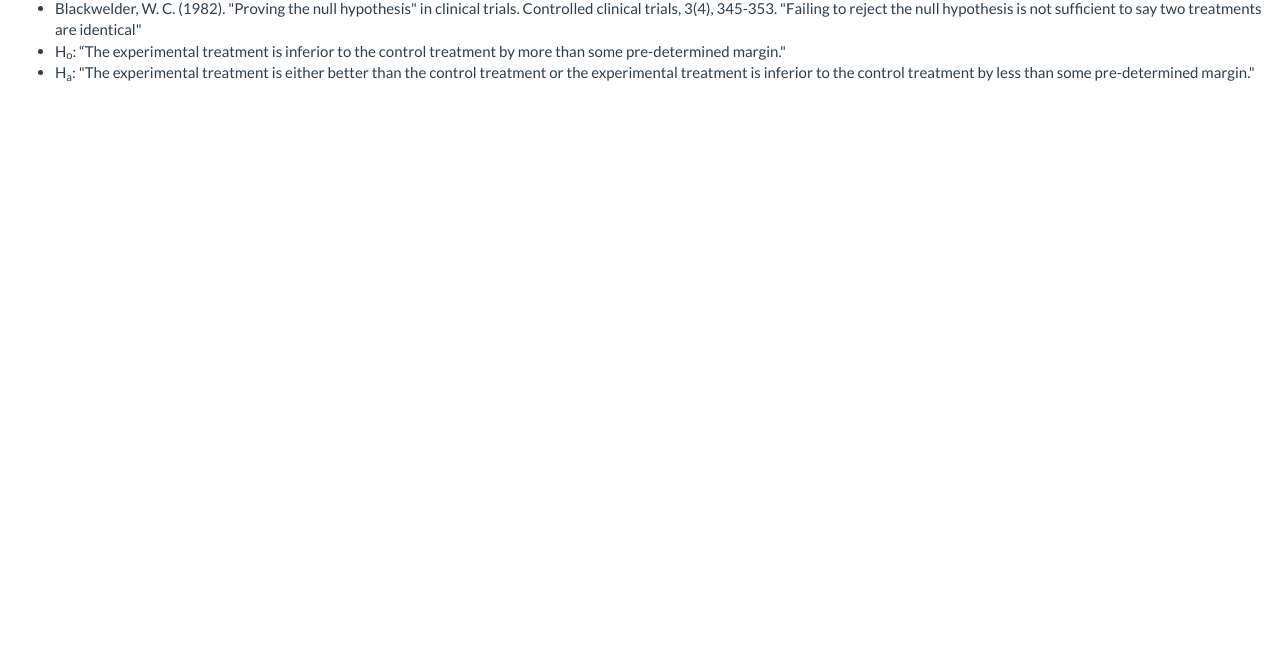
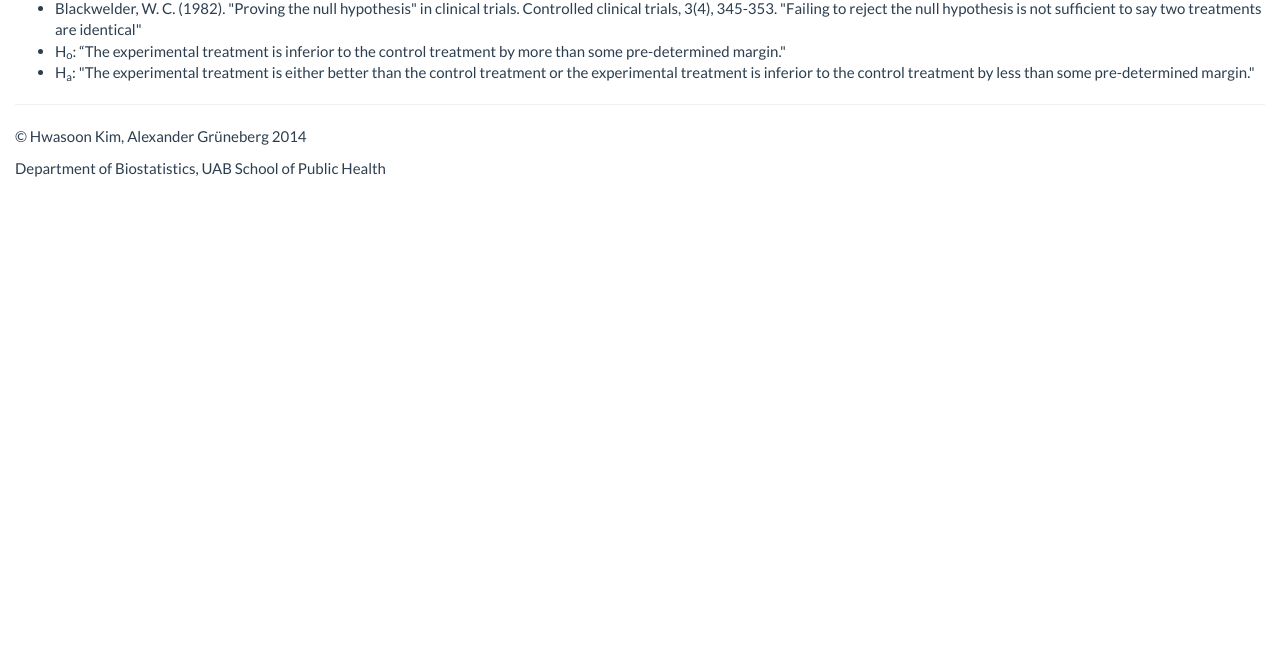
Before and after one commit to NISSC/NISSC, a website: page index.html in a window 1280 px wide. Shown: the part 139-800 px from the top of the page. Drawn offline with nearby package versions, Linux system fonts and the light colour scheme; some packages are replaced by stand-ins of ours.

Commit message:
Add footer.

```diff
--- a/index.html
+++ b/index.html
@@ -31,6 +31,11 @@
         </nav>
         <div class="container-fluid">
             <div ng-view></div>
+            <hr>
+            <footer>
+                <p>&copy; Hwasoon Kim, Alexander Grüneberg 2014</p>
+                <p>Department of Biostatistics, UAB School of Public Health</p>
+            </footer>
         </div>
         <script src="bower_components/jquery/dist/jquery.min.js"></script>
         <script src="bower_components/bootstrap/dist/js/bootstrap.min.js"></script>
```
